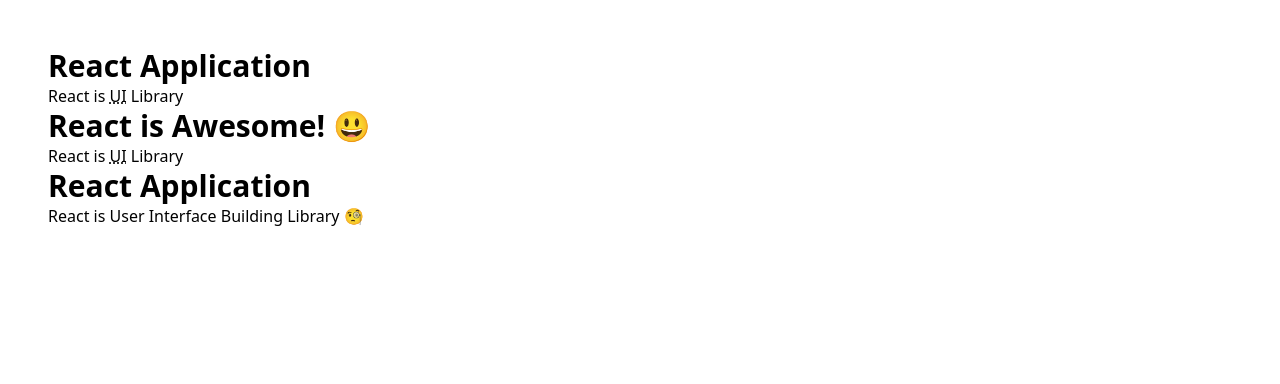
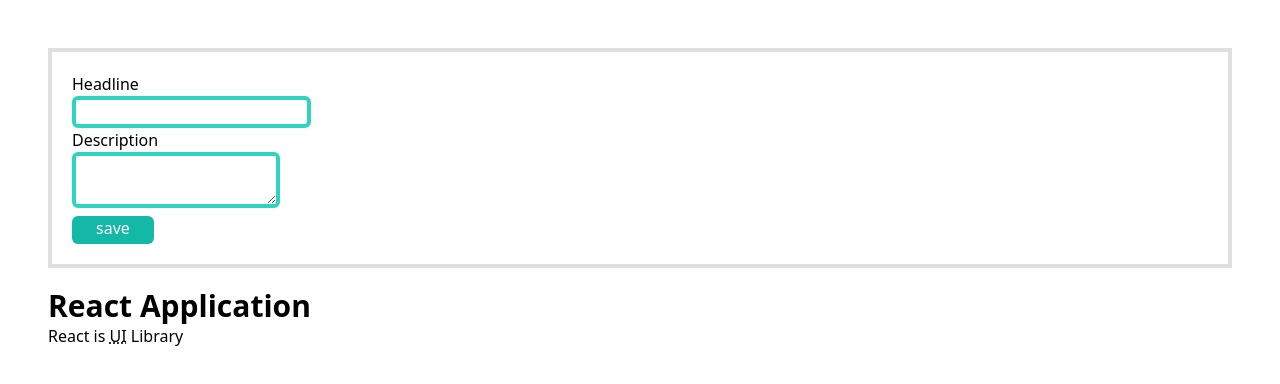
Before and after one commit to yamoo9/euid-react-2212, a React app: page / in a window 1280 px wide. Shown: the top 384 px of the page. Built offline with nearby package versions, Linux system fonts and the light colour scheme.

Commit message:
learn. React Form (Thinking in React)

```diff
--- a/src/App.class.tsx
+++ b/src/App.class.tsx
@@ -25,10 +25,12 @@
   }
 
   render() {
+    const { headline, description } = this.state;
+
     return (
       <div className="App">
-        <h1 className="App__Headline">{this.state.headline}</h1>
-        <p>{this.state.description}</p>
+        <h1 className="App__Headline">{headline}</h1>
+        <p>{description}</p>
       </div>
     );
   }
--- a/src/App.tsx
+++ b/src/App.tsx
@@ -1,7 +1,8 @@
 import { useState } from "react";
+import { FormControls } from "./FormControls";
 import "./styles/App.scss";
 
-interface Props {
+export interface Props {
   headline?: string;
   description?: string | JSX.Element;
 }
@@ -10,8 +11,10 @@
   headline: initialHeadline,
   description: initialDescription,
 }: Props): JSX.Element {
-  const [headline] = useState<string>(initialHeadline || "React Application");
-  const [description] = useState<Props["description"]>(
+  const [headline, setHeadline] = useState<string | undefined>(
+    initialHeadline || "React Application"
+  );
+  const [description, setDescription] = useState<Props["description"]>(
     initialDescription || (
       <>
         React is <abbr title="User Interface">UI</abbr> Library
@@ -19,8 +22,17 @@
     )
   );
 
+  const handleUpdateHeadlineAndDescription = ({
+    headline,
+    description,
+  }: Props) => {
+    setHeadline(headline);
+    setDescription(description);
+  };
+
   return (
     <div className="App">
+      <FormControls onUpdate={handleUpdateHeadlineAndDescription} />
       <h1 className="App__Headline">{headline}</h1>
       <p>{description}</p>
     </div>
--- /dev/null
+++ b/src/FormControls.tsx
@@ -0,0 +1,60 @@
+import { useId, useState } from "react";
+import type { Props as AppProps } from "./App";
+import "./styles/FormControl.scss";
+
+interface Props {
+  onUpdate?: ({ headline, description }: AppProps) => void;
+}
+
+export function FormControls({ onUpdate }: Props) {
+  const headlineId: string = useId();
+  const descriptionId: string = useId();
+
+  const [inputedHeadline, setInputedHeadline] = useState<string>("");
+  const handleUpdateHeadline: React.ChangeEventHandler<HTMLInputElement> = (
+    e
+  ) => {
+    const { value } = e.target;
+    setInputedHeadline(value);
+  };
+
+  const [inputedDescription, setInputedDescription] = useState<string>("");
+  const handleUpdateDescription: React.ChangeEventHandler<
+    HTMLTextAreaElement
+  > = (e) => {
+    const { value } = e.target;
+    setInputedDescription(value);
+  };
+
+  const handleUpdate = () => {
+    onUpdate?.({
+      headline: inputedHeadline,
+      description: inputedDescription,
+    });
+  };
+
+  return (
+    <div className="FormControls">
+      <div className="FormControl">
+        <label htmlFor={headlineId}>Headline</label>
+        <input
+          id={headlineId}
+          type="text"
+          value={inputedHeadline}
+          onChange={handleUpdateHeadline}
+        />
+      </div>
+      <div className="FormControl">
+        <label htmlFor={descriptionId}>Description</label>
+        <textarea
+          id={descriptionId}
+          value={inputedDescription}
+          onChange={handleUpdateDescription}
+        />
+      </div>
+      <button type="button" className="ButtonSave" onClick={handleUpdate}>
+        save
+      </button>
+    </div>
+  );
+}
--- a/src/main.tsx
+++ b/src/main.tsx
@@ -6,7 +6,5 @@
 createRoot(document.getElementById("app") as HTMLDivElement).render(
   <StrictMode>
     <App />
-    <App headline="React is Awesome! 😃" />
-    <App description="React is User Interface Building Library 🧐" />
   </StrictMode>
 );
--- /dev/null
+++ b/src/styles/FormControl.scss
@@ -0,0 +1,19 @@
+.FormControls {
+  margin-bottom: 20px;
+  border: 4px solid #e0e0e0;
+  padding: 20px;
+}
+
+.FormControl {
+  @apply flex flex-col items-start;
+
+  input,
+  textarea {
+    @apply border-teal-400 border-4 rounded-md;
+  }
+}
+
+.ButtonSave {
+  @apply bg-teal-500 text-white mt-2 pt-1 pb-2 px-6 rounded-md;
+  line-height: 1;
+}
```
